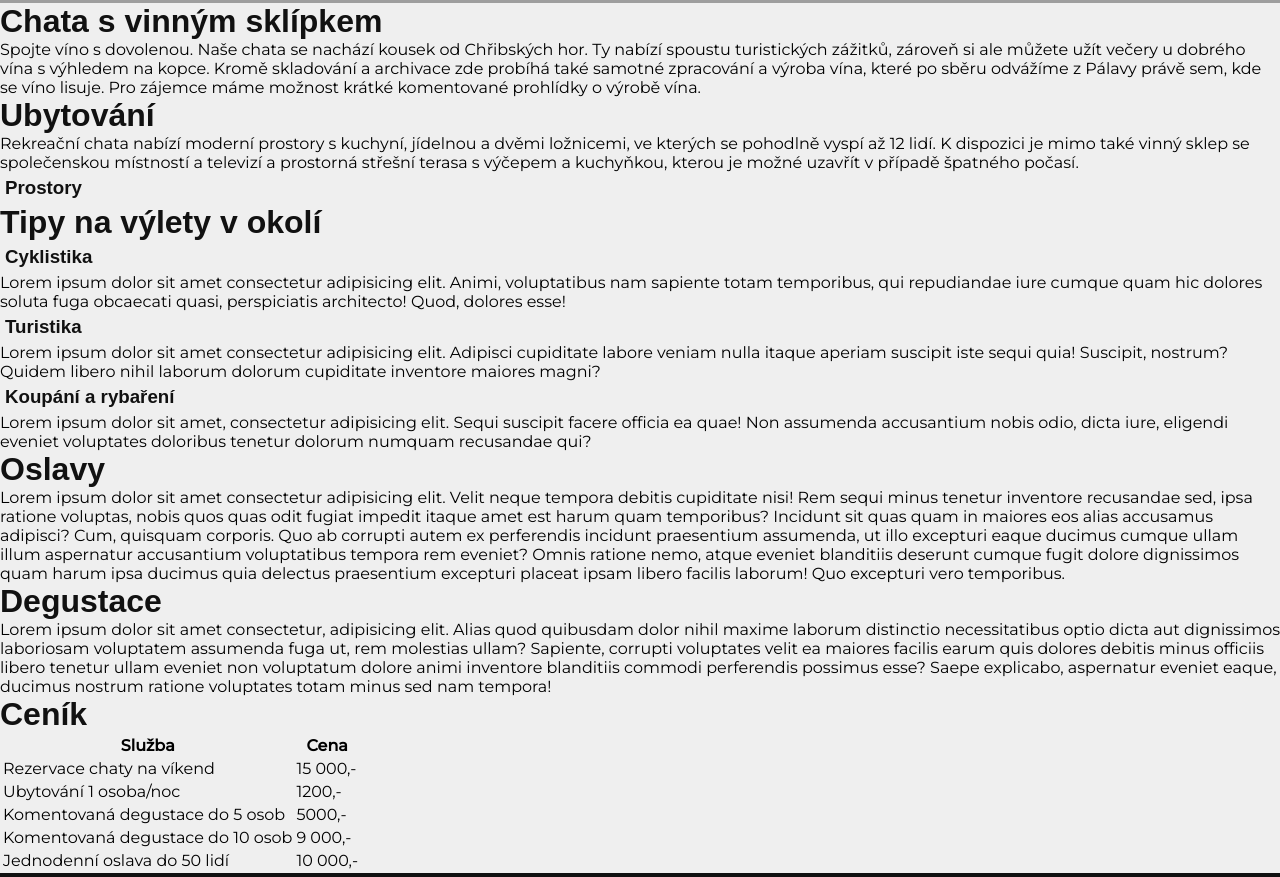
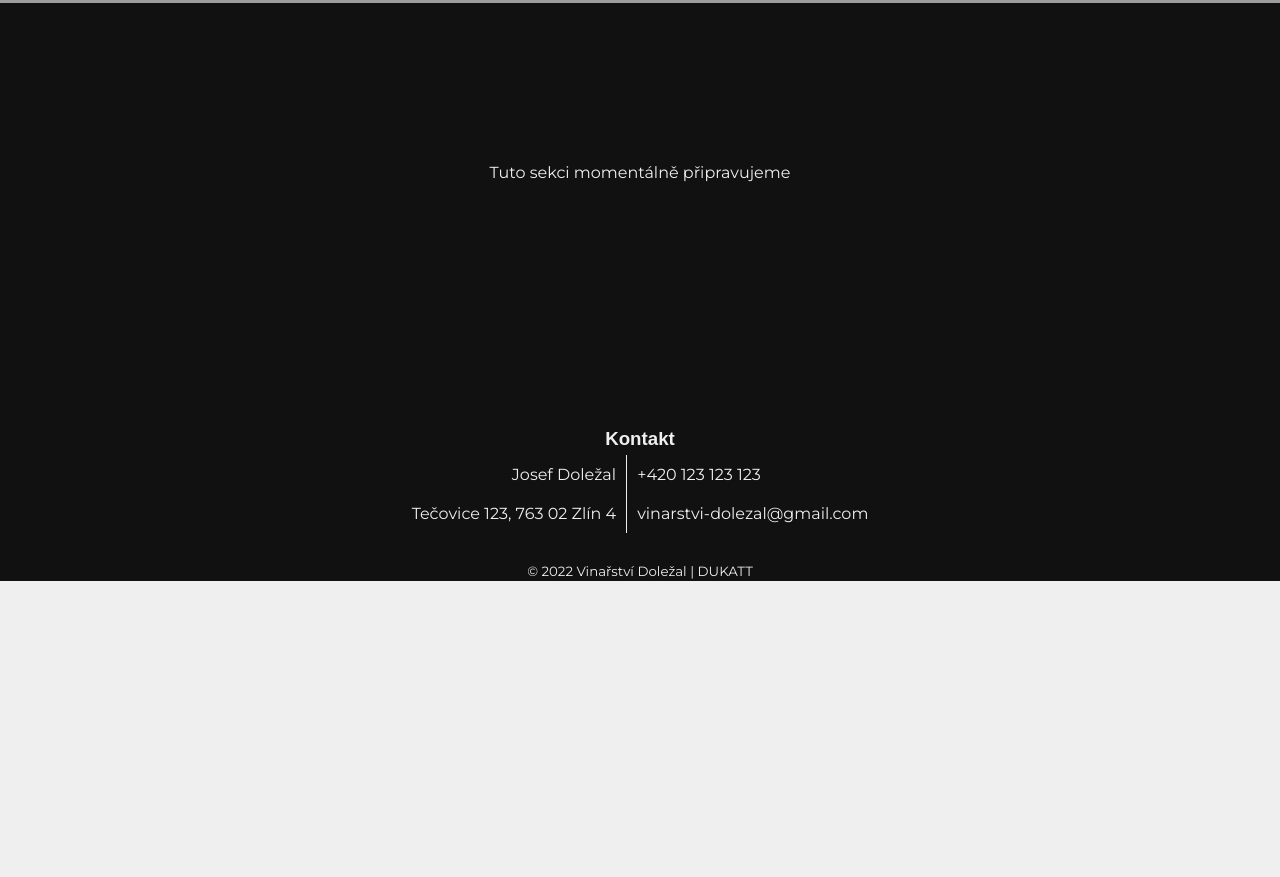
Before and after one commit to dolekr/zaverecny-projekt, an Eleventy site: page chata.html in a window 1280 px wide. Shown: the part 383-1260 px from the top of the page. After the commit the page ends 964 px from the top, so only its background shows below. Built offline with nearby package versions, Linux system fonts and the light colour scheme; Eleventy itself is replaced by a stand-in of ours; files that its build step writes are made by us from their sources; grey boxes are pictures that could not be loaded; a web font is replaced by a local one.

Commit message:
hide unfinished section

```diff
--- a/chata.html
+++ b/chata.html
@@ -3,61 +3,7 @@
 title: Chata s vinným sklípkem
 ---
 
-<h2>{{title}}</h2>
-<p>Spojte víno s dovolenou. Naše chata se nachází kousek od Chřibských hor. Ty nabízí spoustu turistických zážitků, zároveň si ale můžete užít večery u dobrého vína s výhledem na kopce. Kromě skladování a archivace zde probíhá také samotné zpracování a výroba vína, které po sběru odvážíme z Pálavy právě sem, kde se víno lisuje. Pro zájemce máme možnost krátké komentované prohlídky o výrobě vína. </p>
+<section class="chata">
+    <p>Tuto sekci momentálně připravujeme</p>
 
-<h2>Ubytování</h2>
-<p>Rekreační chata nabízí moderní prostory s kuchyní, jídelnou a dvěmi ložnicemi, ve kterých se pohodlně vyspí až 12 lidí. K dispozici je mimo také vinný sklep se společenskou místností a televizí a prostorná střešní terasa s výčepem a kuchyňkou, kterou je možné uzavřít v případě špatného počasí.</p>
-
-<h3>Prostory</h3>
-
-
-
-<h2>Tipy na výlety v okolí</h2>
-
-<h3>Cyklistika</h3>
-<p>Lorem ipsum dolor sit amet consectetur adipisicing elit. Animi, voluptatibus nam sapiente totam temporibus, qui repudiandae iure cumque quam hic dolores soluta fuga obcaecati quasi, perspiciatis architecto! Quod, dolores esse!</p>
-
-<h3>Turistika</h3>
-<p>Lorem ipsum dolor sit amet consectetur adipisicing elit. Adipisci cupiditate labore veniam nulla itaque aperiam suscipit iste sequi quia! Suscipit, nostrum? Quidem libero nihil laborum dolorum cupiditate inventore maiores magni?</p>
-
-<h3>Koupání a rybaření</h3>
-<p>Lorem ipsum dolor sit amet, consectetur adipisicing elit. Sequi suscipit facere officia ea quae! Non assumenda accusantium nobis odio, dicta iure, eligendi eveniet voluptates doloribus tenetur dolorum numquam recusandae qui?</p>
-
-
-
-<h2>Oslavy</h2>
-<p>Lorem ipsum dolor sit amet consectetur adipisicing elit. Velit neque tempora debitis cupiditate nisi! Rem sequi minus tenetur inventore recusandae sed, ipsa ratione voluptas, nobis quos quas odit fugiat impedit itaque amet est harum quam temporibus? Incidunt sit quas quam in maiores eos alias accusamus adipisci? Cum, quisquam corporis. Quo ab corrupti autem ex perferendis incidunt praesentium assumenda, ut illo excepturi eaque ducimus cumque ullam illum aspernatur accusantium voluptatibus tempora rem eveniet? Omnis ratione nemo, atque eveniet blanditiis deserunt cumque fugit dolore dignissimos quam harum ipsa ducimus quia delectus praesentium excepturi placeat ipsam libero facilis laborum! Quo excepturi vero temporibus.</p>
-
-
-<h2>Degustace</h2>
-<p>Lorem ipsum dolor sit amet consectetur, adipisicing elit. Alias quod quibusdam dolor nihil maxime laborum distinctio necessitatibus optio dicta aut dignissimos laboriosam voluptatem assumenda fuga ut, rem molestias ullam? Sapiente, corrupti voluptates velit ea maiores facilis earum quis dolores debitis minus officiis libero tenetur ullam eveniet non voluptatum dolore animi inventore blanditiis commodi perferendis possimus esse? Saepe explicabo, aspernatur eveniet eaque, ducimus nostrum ratione voluptates totam minus sed nam tempora!</p>
-
-
-<h2>Ceník</h2>
-<table>
-    <tr>
-        <th>Služba</th>
-        <th>Cena</th>
-    </tr>
-    <tr>
-        <td>Rezervace chaty na víkend</td>
-        <td>15 000,-</td>
-    </tr>
-    <tr>
-        <td>Ubytování 1 osoba/noc</td>
-        <td>1200,-</td>
-    </tr>
-    <tr>
-        <td>Komentovaná degustace do 5 osob</td>
-        <td>5000,-</td>
-    </tr>
-    <tr>
-        <td>Komentovaná degustace do 10 osob</td>
-        <td>9 000,-</td>
-    </tr>
-    <tr>
-        <td>Jednodenní oslava do 50 lidí</td>
-        <td>10 000,-</td>
-    </tr>
-</table>
+</section>
--- a/css/style.css
+++ b/css/style.css
@@ -599,3 +599,12 @@ h3,
         grid-template-rows: 1 / 2;
     }
 }
+
+/* --------------------------- mobile CHATA ---------------------------*/
+.chata {
+    min-height: 50vh;
+    background-color: var(--primary-dark);
+    color: var(--primary-light);
+    padding: 20vh;
+    text-align: center;
+}
```
